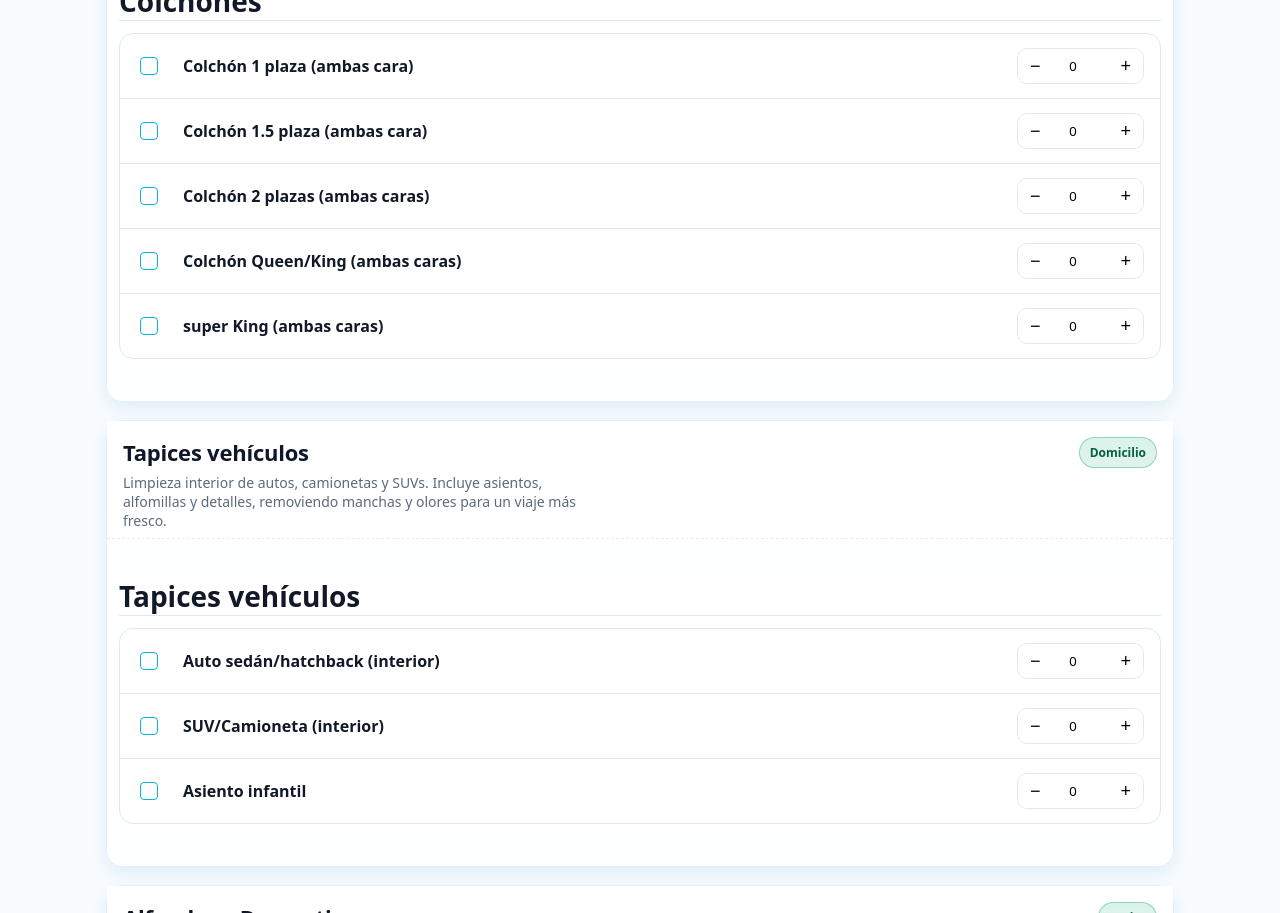
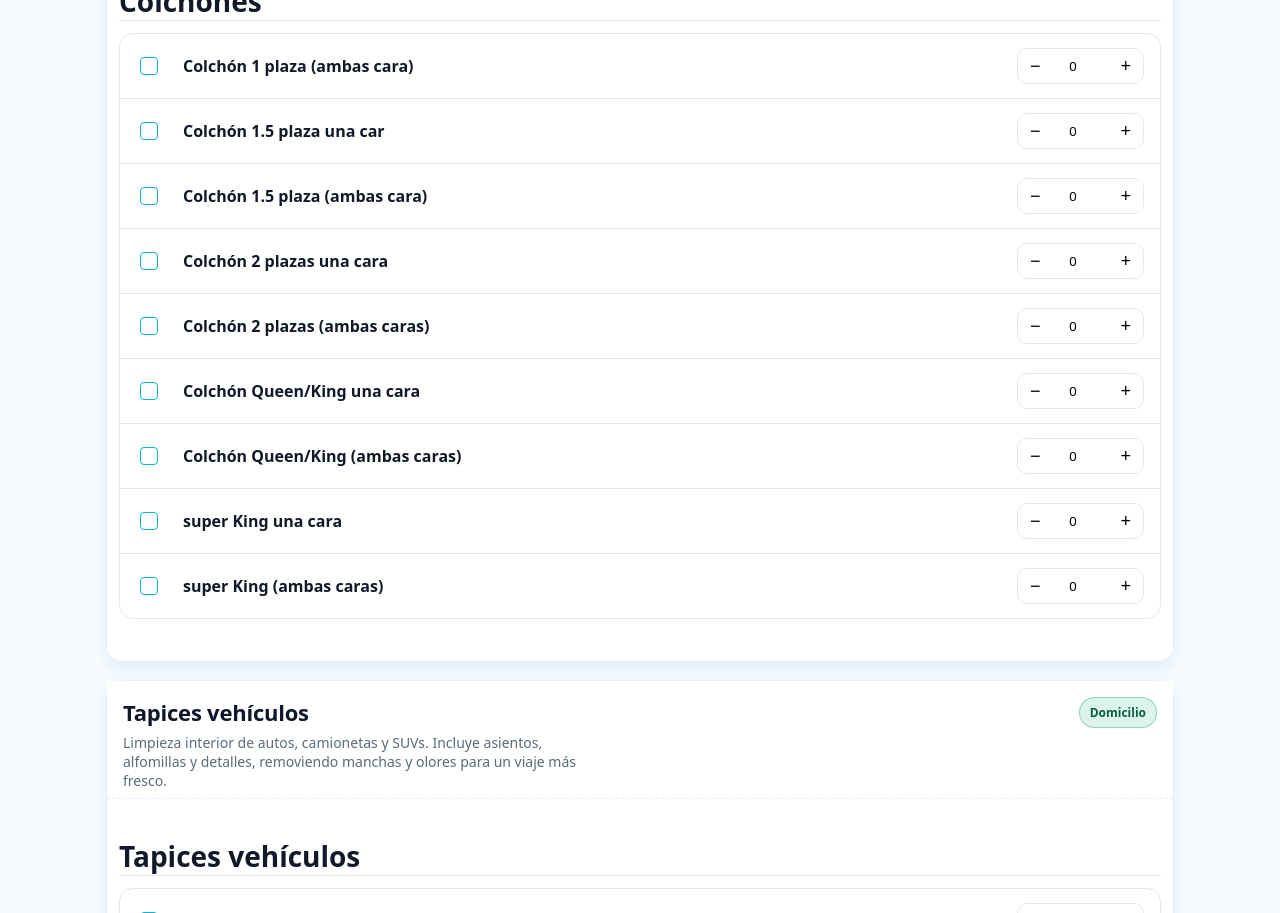
Before and after one commit to vitoxone/limpiabien, a Next.js app: page / in a window 1280 px wide. Shown: the part 1320-2233 px from the top of the page. Built offline with nearby package versions, Linux system fonts and the light colour scheme.

Commit message:
Update catalog.ts

```diff
--- a/data/catalog.ts
+++ b/data/catalog.ts
@@ -34,9 +34,13 @@ export const CATEGORIES: CatalogCategory[] = [
     description: 'Higienización completa en ambas caras con productos hipoalergénicos. Eliminamos ácaros y manchas para un descanso más saludable.',
     items: [
       { id: 'colchon-1-plaza', title: 'Colchón 1 plaza (ambas cara)', price: 22000 },
+      { id: 'colchon-1.5-plaza', title: 'Colchón 1.5 plaza una car', price: 20000 },
       { id: 'colchon-1.5-plaza', title: 'Colchón 1.5 plaza (ambas cara)', price: 25000 },
+      { id: 'colchon-2-plazas-1cara', title: 'Colchón 2 plazas una cara', price: 25000 },
       { id: 'colchon-2-plazas', title: 'Colchón 2 plazas (ambas caras)', price: 30000 },
+      { id: 'colchon-queen-king-1-cara', title: 'Colchón Queen/King una cara ', price: 30000 },
       { id: 'colchon-queen-king', title: 'Colchón Queen/King (ambas caras)', price: 35000 },
+      { id: 'colchon-super-king-1-cara', title: 'super King una cara', price: 40000 },
       { id: 'colchon-super-king', title: 'super King (ambas caras)', price: 45000 },
     ],
   },
```
